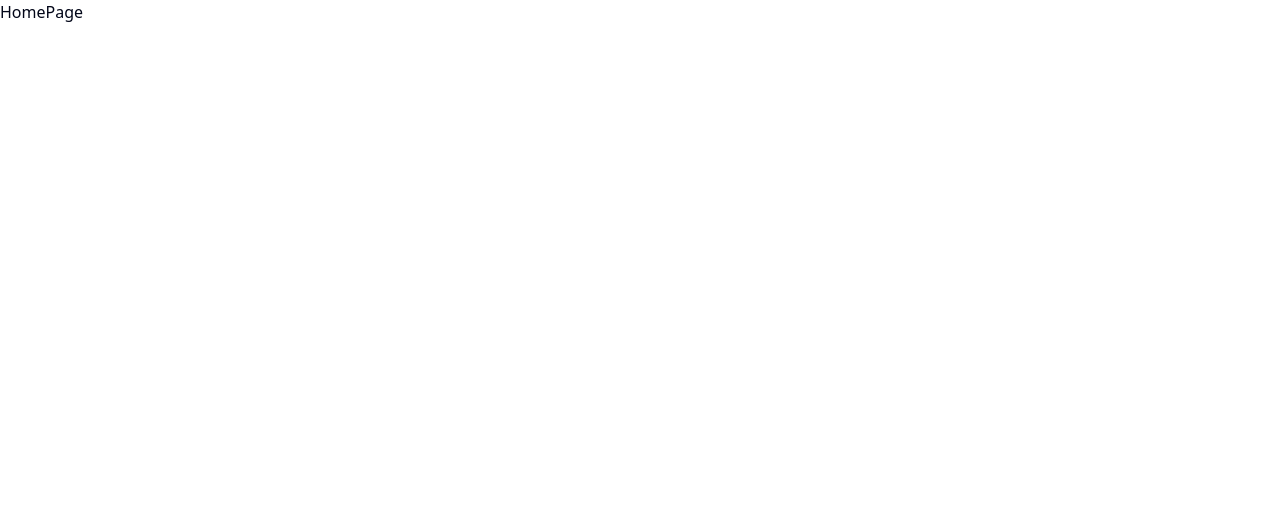
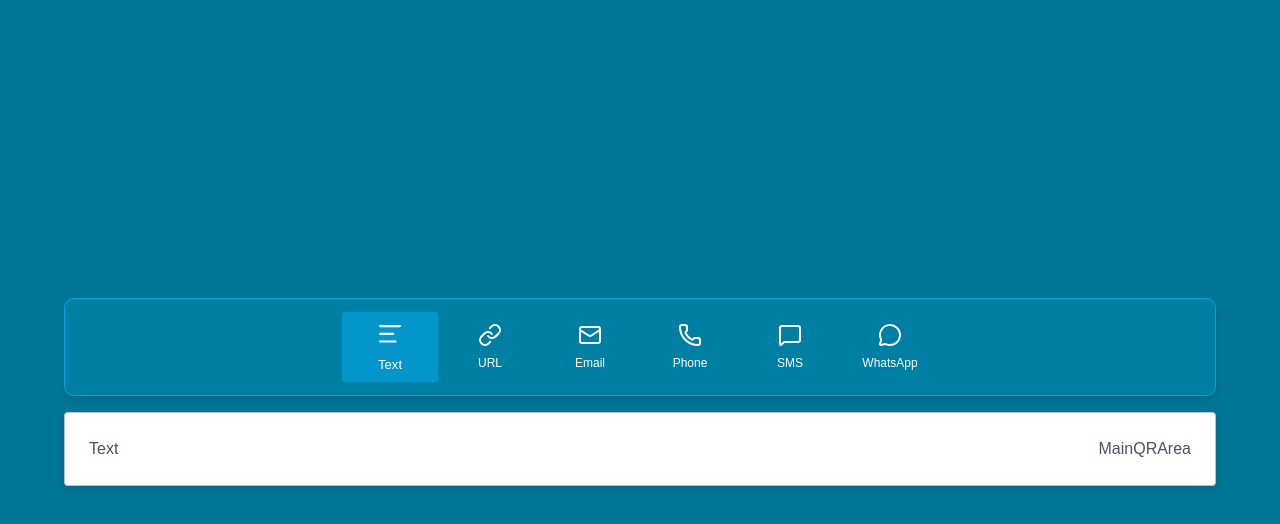
Before and after one commit to rijanniraula/qrcraft, a React (Vite) app: page / in a window 1280 px wide. Shown: the top 524 px of the page. Built offline with nearby package versions, Linux system fonts and the light colour scheme.

Commit message:
type selector and ui theme changes

```diff
--- /dev/null
+++ b/src/components/MainQRArea.tsx
@@ -0,0 +1,5 @@
+const MainQRArea = () => {
+  return <div>MainQRArea</div>;
+};
+
+export default MainQRArea;
--- /dev/null
+++ b/src/components/QRFormSection.tsx
@@ -0,0 +1,17 @@
+import { QR_TYPES } from "@/lib/constants";
+
+const QRFormSection = ({
+  selectedQRType,
+}: {
+  selectedQRType: (typeof QR_TYPES)[number] | null;
+}) => {
+  return (
+    <div>
+      <div>
+        <h1>{selectedQRType?.name}</h1>
+      </div>
+    </div>
+  );
+};
+
+export default QRFormSection;
--- /dev/null
+++ b/src/components/QRTypeSelector.tsx
@@ -0,0 +1,39 @@
+import { QR_TYPES } from "@/lib/constants";
+import { CardCustom } from "./common/CardCustom";
+import { Button } from "./ui/button";
+import { cn } from "@/lib/utils";
+
+const QRTypeSelector = ({
+  selectedQRType,
+  setSelectedQRType,
+}: {
+  selectedQRType: (typeof QR_TYPES)[number];
+  setSelectedQRType: (type: (typeof QR_TYPES)[number]) => void;
+}) => {
+  return (
+    <CardCustom
+      title=""
+      description=""
+      className="w-full max-w-6xl p-4 border-accent bg-accent/20"
+    >
+      <div className="flex items-center justify-center gap-3">
+        {QR_TYPES.map((type) => (
+          <Button
+            key={type.id}
+            variant="ghost"
+            className={cn(
+              "flex flex-col items-center justify-center gap-2 h-fit w-22 text-white cursor-pointer ",
+              selectedQRType?.id === type.id && "bg-accent/60 scale-110"
+            )}
+            onClick={() => setSelectedQRType(type)}
+          >
+            <type.icon className="size-6" />
+            <h1 className="text-xs font-medium">{type.name}</h1>
+          </Button>
+        ))}
+      </div>
+    </CardCustom>
+  );
+};
+
+export default QRTypeSelector;
--- a/src/components/common/CardCustom.tsx
+++ b/src/components/common/CardCustom.tsx
@@ -12,18 +12,21 @@ export const CardCustom = ({
   className,
   children,
 }: {
-  title: string;
-  description: string;
+  title?: string;
+  description?: string;
   className?: string;
   children: React.ReactNode;
 }) => {
   return (
     <Card className={className}>
-      <CardHeader>
-        <CardTitle>{title}</CardTitle>
-        <CardDescription>{description}</CardDescription>
-      </CardHeader>
-      <CardContent className="p-6">{children}</CardContent>
+      {title ||
+        (description && (
+          <CardHeader>
+            {title && <CardTitle>{title}</CardTitle>}
+            {description && <CardDescription>{description}</CardDescription>}
+          </CardHeader>
+        ))}
+      <CardContent>{children}</CardContent>
     </Card>
   );
 };
--- a/src/components/ui/button.tsx
+++ b/src/components/ui/button.tsx
@@ -1,11 +1,11 @@
-import * as React from "react"
-import { Slot } from "@radix-ui/react-slot"
-import { cva, type VariantProps } from "class-variance-authority"
+import * as React from "react";
+import { Slot } from "@radix-ui/react-slot";
+import { cva, type VariantProps } from "class-variance-authority";
 
-import { cn } from "@/lib/utils"
+import { cn } from "@/lib/utils";
 
 const buttonVariants = cva(
-  "inline-flex items-center justify-center gap-2 whitespace-nowrap rounded-md text-sm font-medium transition-all disabled:pointer-events-none disabled:opacity-50 [&_svg]:pointer-events-none [&_svg:not([class*='size-'])]:size-4 shrink-0 [&_svg]:shrink-0 outline-none focus-visible:border-ring focus-visible:ring-ring/50 focus-visible:ring-[3px] aria-invalid:ring-destructive/20 dark:aria-invalid:ring-destructive/40 aria-invalid:border-destructive",
+  "cursor-pointer inline-flex items-center justify-center gap-2 whitespace-nowrap rounded-md text-sm font-medium transition-all disabled:pointer-events-none disabled:opacity-50 [&_svg]:pointer-events-none [&_svg:not([class*='size-'])]:size-4 shrink-0 [&_svg]:shrink-0 outline-none focus-visible:border-ring focus-visible:ring-ring/50 focus-visible:ring-[3px] aria-invalid:ring-destructive/20 dark:aria-invalid:ring-destructive/40 aria-invalid:border-destructive",
   {
     variants: {
       variant: {
@@ -17,7 +17,7 @@ const buttonVariants = cva(
         secondary:
           "bg-secondary text-secondary-foreground hover:bg-secondary/80",
         ghost:
-          "hover:bg-accent hover:text-accent-foreground dark:hover:bg-accent/50",
+          "hover:bg-accent/60 hover:text-accent-foreground dark:hover:bg-accent/50",
         link: "text-primary underline-offset-4 hover:underline",
       },
       size: {
@@ -34,7 +34,7 @@ const buttonVariants = cva(
       size: "default",
     },
   }
-)
+);
 
 function Button({
   className,
@@ -44,9 +44,9 @@ function Button({
   ...props
 }: React.ComponentProps<"button"> &
   VariantProps<typeof buttonVariants> & {
-    asChild?: boolean
+    asChild?: boolean;
   }) {
-  const Comp = asChild ? Slot : "button"
+  const Comp = asChild ? Slot : "button";
 
   return (
     <Comp
@@ -54,7 +54,7 @@ function Button({
       className={cn(buttonVariants({ variant, size, className }))}
       {...props}
     />
-  )
+  );
 }
 
-export { Button, buttonVariants }
+export { Button, buttonVariants };
--- a/src/index.css
+++ b/src/index.css
@@ -42,72 +42,174 @@
 }
 
 :root {
-  --radius: 0.625rem;
-  --background: oklch(1 0 0);
-  --foreground: oklch(0.129 0.042 264.695);
+  --background: oklch(0.9578 0.0058 264.5321);
+  --foreground: oklch(0.4355 0.043 279.325);
   --card: oklch(1 0 0);
-  --card-foreground: oklch(0.129 0.042 264.695);
-  --popover: oklch(1 0 0);
-  --popover-foreground: oklch(0.129 0.042 264.695);
-  --primary: oklch(0.208 0.042 265.755);
-  --primary-foreground: oklch(0.984 0.003 247.858);
-  --secondary: oklch(0.968 0.007 247.896);
-  --secondary-foreground: oklch(0.208 0.042 265.755);
-  --muted: oklch(0.968 0.007 247.896);
-  --muted-foreground: oklch(0.554 0.046 257.417);
-  --accent: oklch(0.968 0.007 247.896);
-  --accent-foreground: oklch(0.208 0.042 265.755);
-  --destructive: oklch(0.577 0.245 27.325);
-  --border: oklch(0.929 0.013 255.508);
-  --input: oklch(0.929 0.013 255.508);
-  --ring: oklch(0.704 0.04 256.788);
-  --chart-1: oklch(0.646 0.222 41.116);
-  --chart-2: oklch(0.6 0.118 184.704);
-  --chart-3: oklch(0.398 0.07 227.392);
-  --chart-4: oklch(0.828 0.189 84.429);
-  --chart-5: oklch(0.769 0.188 70.08);
-  --sidebar: oklch(0.984 0.003 247.858);
-  --sidebar-foreground: oklch(0.129 0.042 264.695);
-  --sidebar-primary: oklch(0.208 0.042 265.755);
-  --sidebar-primary-foreground: oklch(0.984 0.003 247.858);
-  --sidebar-accent: oklch(0.968 0.007 247.896);
-  --sidebar-accent-foreground: oklch(0.208 0.042 265.755);
-  --sidebar-border: oklch(0.929 0.013 255.508);
-  --sidebar-ring: oklch(0.704 0.04 256.788);
+  --card-foreground: oklch(0.4355 0.043 279.325);
+  --popover: oklch(0.8575 0.0145 268.4756);
+  --popover-foreground: oklch(0.4355 0.043 279.325);
+  --primary: oklch(0.5547 0.2503 297.0156);
+  --primary-foreground: oklch(1 0 0);
+  --secondary: oklch(0.8575 0.0145 268.4756);
+  --secondary-foreground: oklch(0.4355 0.043 279.325);
+  --muted: oklch(0.906 0.0117 264.5071);
+  --muted-foreground: oklch(0.5471 0.0343 279.0837);
+  --accent: oklch(0.682 0.1448 235.3822);
+  --accent-foreground: oklch(1 0 0);
+  --destructive: oklch(0.5505 0.2155 19.8095);
+  --destructive-foreground: oklch(1 0 0);
+  --border: oklch(0.8083 0.0174 271.1982);
+  --input: oklch(0.8575 0.0145 268.4756);
+  --ring: oklch(0.5547 0.2503 297.0156);
+  --chart-1: oklch(0.5547 0.2503 297.0156);
+  --chart-2: oklch(0.682 0.1448 235.3822);
+  --chart-3: oklch(0.625 0.1772 140.4448);
+  --chart-4: oklch(0.692 0.2041 42.4293);
+  --chart-5: oklch(0.7141 0.1045 33.0967);
+  --sidebar: oklch(0.9335 0.0087 264.5206);
+  --sidebar-foreground: oklch(0.4355 0.043 279.325);
+  --sidebar-primary: oklch(0.5547 0.2503 297.0156);
+  --sidebar-primary-foreground: oklch(1 0 0);
+  --sidebar-accent: oklch(0.682 0.1448 235.3822);
+  --sidebar-accent-foreground: oklch(1 0 0);
+  --sidebar-border: oklch(0.8083 0.0174 271.1982);
+  --sidebar-ring: oklch(0.5547 0.2503 297.0156);
+  --font-sans: Montserrat, sans-serif;
+  --font-serif: Georgia, serif;
+  --font-mono: Fira Code, monospace;
+  --radius: 0.35rem;
+  --shadow-x: 0px;
+  --shadow-y: 4px;
+  --shadow-blur: 6px;
+  --shadow-spread: 0px;
+  --shadow-opacity: 0.12;
+  --shadow-color: hsl(240 30% 25%);
+  --shadow-2xs: 0px 4px 6px 0px hsl(240 30% 25% / 0.06);
+  --shadow-xs: 0px 4px 6px 0px hsl(240 30% 25% / 0.06);
+  --shadow-sm: 0px 4px 6px 0px hsl(240 30% 25% / 0.12),
+    0px 1px 2px -1px hsl(240 30% 25% / 0.12);
+  --shadow: 0px 4px 6px 0px hsl(240 30% 25% / 0.12),
+    0px 1px 2px -1px hsl(240 30% 25% / 0.12);
+  --shadow-md: 0px 4px 6px 0px hsl(240 30% 25% / 0.12),
+    0px 2px 4px -1px hsl(240 30% 25% / 0.12);
+  --shadow-lg: 0px 4px 6px 0px hsl(240 30% 25% / 0.12),
+    0px 4px 6px -1px hsl(240 30% 25% / 0.12);
+  --shadow-xl: 0px 4px 6px 0px hsl(240 30% 25% / 0.12),
+    0px 8px 10px -1px hsl(240 30% 25% / 0.12);
+  --shadow-2xl: 0px 4px 6px 0px hsl(240 30% 25% / 0.3);
+  --tracking-normal: 0em;
+  --spacing: 0.25rem;
 }
 
 .dark {
-  --background: oklch(0.129 0.042 264.695);
-  --foreground: oklch(0.984 0.003 247.858);
-  --card: oklch(0.208 0.042 265.755);
-  --card-foreground: oklch(0.984 0.003 247.858);
-  --popover: oklch(0.208 0.042 265.755);
-  --popover-foreground: oklch(0.984 0.003 247.858);
-  --primary: oklch(0.929 0.013 255.508);
-  --primary-foreground: oklch(0.208 0.042 265.755);
-  --secondary: oklch(0.279 0.041 260.031);
-  --secondary-foreground: oklch(0.984 0.003 247.858);
-  --muted: oklch(0.279 0.041 260.031);
-  --muted-foreground: oklch(0.704 0.04 256.788);
-  --accent: oklch(0.279 0.041 260.031);
-  --accent-foreground: oklch(0.984 0.003 247.858);
-  --destructive: oklch(0.704 0.191 22.216);
-  --border: oklch(1 0 0 / 10%);
-  --input: oklch(1 0 0 / 15%);
-  --ring: oklch(0.551 0.027 264.364);
-  --chart-1: oklch(0.488 0.243 264.376);
-  --chart-2: oklch(0.696 0.17 162.48);
-  --chart-3: oklch(0.769 0.188 70.08);
-  --chart-4: oklch(0.627 0.265 303.9);
-  --chart-5: oklch(0.645 0.246 16.439);
-  --sidebar: oklch(0.208 0.042 265.755);
-  --sidebar-foreground: oklch(0.984 0.003 247.858);
-  --sidebar-primary: oklch(0.488 0.243 264.376);
-  --sidebar-primary-foreground: oklch(0.984 0.003 247.858);
-  --sidebar-accent: oklch(0.279 0.041 260.031);
-  --sidebar-accent-foreground: oklch(0.984 0.003 247.858);
-  --sidebar-border: oklch(1 0 0 / 10%);
-  --sidebar-ring: oklch(0.551 0.027 264.364);
+  --background: oklch(0.2155 0.0254 284.0647);
+  --foreground: oklch(0.8787 0.0426 272.2767);
+  --card: oklch(0.2429 0.0304 283.911);
+  --card-foreground: oklch(0.8787 0.0426 272.2767);
+  --popover: oklch(0.4037 0.032 280.152);
+  --popover-foreground: oklch(0.8787 0.0426 272.2767);
+  --primary: oklch(0.7871 0.1187 304.7693);
+  --primary-foreground: oklch(0.2429 0.0304 283.911);
+  --secondary: oklch(0.4765 0.034 278.643);
+  --secondary-foreground: oklch(0.8787 0.0426 272.2767);
+  --muted: oklch(0.2973 0.0294 276.2144);
+  --muted-foreground: oklch(0.751 0.0396 273.932);
+  --accent: oklch(0.8467 0.0833 210.2545);
+  --accent-foreground: oklch(0.2429 0.0304 283.911);
+  --destructive: oklch(0.7556 0.1297 2.7642);
+  --destructive-foreground: oklch(0.2429 0.0304 283.911);
+  --border: oklch(0.324 0.0319 281.9784);
+  --input: oklch(0.324 0.0319 281.9784);
+  --ring: oklch(0.7871 0.1187 304.7693);
+  --chart-1: oklch(0.7871 0.1187 304.7693);
+  --chart-2: oklch(0.8467 0.0833 210.2545);
+  --chart-3: oklch(0.8577 0.1092 142.7153);
+  --chart-4: oklch(0.8237 0.1015 52.6294);
+  --chart-5: oklch(0.9226 0.0238 30.4919);
+  --sidebar: oklch(0.1828 0.0204 284.2039);
+  --sidebar-foreground: oklch(0.8787 0.0426 272.2767);
+  --sidebar-primary: oklch(0.7871 0.1187 304.7693);
+  --sidebar-primary-foreground: oklch(0.2429 0.0304 283.911);
+  --sidebar-accent: oklch(0.8467 0.0833 210.2545);
+  --sidebar-accent-foreground: oklch(0.2429 0.0304 283.911);
+  --sidebar-border: oklch(0.4037 0.032 280.152);
+  --sidebar-ring: oklch(0.7871 0.1187 304.7693);
+  --font-sans: Montserrat, sans-serif;
+  --font-serif: Georgia, serif;
+  --font-mono: Fira Code, monospace;
+  --radius: 0.35rem;
+  --shadow-x: 0px;
+  --shadow-y: 4px;
+  --shadow-blur: 6px;
+  --shadow-spread: 0px;
+  --shadow-opacity: 0.12;
+  --shadow-color: hsl(240 30% 25%);
+  --shadow-2xs: 0px 4px 6px 0px hsl(240 30% 25% / 0.06);
+  --shadow-xs: 0px 4px 6px 0px hsl(240 30% 25% / 0.06);
+  --shadow-sm: 0px 4px 6px 0px hsl(240 30% 25% / 0.12),
+    0px 1px 2px -1px hsl(240 30% 25% / 0.12);
+  --shadow: 0px 4px 6px 0px hsl(240 30% 25% / 0.12),
+    0px 1px 2px -1px hsl(240 30% 25% / 0.12);
+  --shadow-md: 0px 4px 6px 0px hsl(240 30% 25% / 0.12),
+    0px 2px 4px -1px hsl(240 30% 25% / 0.12);
+  --shadow-lg: 0px 4px 6px 0px hsl(240 30% 25% / 0.12),
+    0px 4px 6px -1px hsl(240 30% 25% / 0.12);
+  --shadow-xl: 0px 4px 6px 0px hsl(240 30% 25% / 0.12),
+    0px 8px 10px -1px hsl(240 30% 25% / 0.12);
+  --shadow-2xl: 0px 4px 6px 0px hsl(240 30% 25% / 0.3);
+}
+
+@theme inline {
+  --color-background: var(--background);
+  --color-foreground: var(--foreground);
+  --color-card: var(--card);
+  --color-card-foreground: var(--card-foreground);
+  --color-popover: var(--popover);
+  --color-popover-foreground: var(--popover-foreground);
+  --color-primary: var(--primary);
+  --color-primary-foreground: var(--primary-foreground);
+  --color-secondary: var(--secondary);
+  --color-secondary-foreground: var(--secondary-foreground);
+  --color-muted: var(--muted);
+  --color-muted-foreground: var(--muted-foreground);
+  --color-accent: var(--accent);
+  --color-accent-foreground: var(--accent-foreground);
+  --color-destructive: var(--destructive);
+  --color-destructive-foreground: var(--destructive-foreground);
+  --color-border: var(--border);
+  --color-input: var(--input);
+  --color-ring: var(--ring);
+  --color-chart-1: var(--chart-1);
+  --color-chart-2: var(--chart-2);
+  --color-chart-3: var(--chart-3);
+  --color-chart-4: var(--chart-4);
+  --color-chart-5: var(--chart-5);
+  --color-sidebar: var(--sidebar);
+  --color-sidebar-foreground: var(--sidebar-foreground);
+  --color-sidebar-primary: var(--sidebar-primary);
+  --color-sidebar-primary-foreground: var(--sidebar-primary-foreground);
+  --color-sidebar-accent: var(--sidebar-accent);
+  --color-sidebar-accent-foreground: var(--sidebar-accent-foreground);
+  --color-sidebar-border: var(--sidebar-border);
+  --color-sidebar-ring: var(--sidebar-ring);
+
+  --font-sans: var(--font-sans);
+  --font-mono: var(--font-mono);
+  --font-serif: var(--font-serif);
+
+  --radius-sm: calc(var(--radius) - 4px);
+  --radius-md: calc(var(--radius) - 2px);
+  --radius-lg: var(--radius);
+  --radius-xl: calc(var(--radius) + 4px);
+
+  --shadow-2xs: var(--shadow-2xs);
+  --shadow-xs: var(--shadow-xs);
+  --shadow-sm: var(--shadow-sm);
+  --shadow: var(--shadow);
+  --shadow-md: var(--shadow-md);
+  --shadow-lg: var(--shadow-lg);
+  --shadow-xl: var(--shadow-xl);
+  --shadow-2xl: var(--shadow-2xl);
 }
 
 @layer base {
--- /dev/null
+++ b/src/lib/constants.ts
@@ -0,0 +1,47 @@
+import {
+  LinkIcon,
+  MailIcon,
+  MessageSquareIcon,
+  PhoneIcon,
+  TextIcon,
+  MessageCircleIcon,
+} from "lucide-react";
+
+export const QR_TYPES = [
+  {
+    id: 1,
+    name: "Text",
+    value: "text",
+    icon: TextIcon,
+  },
+  {
+    id: 2,
+    name: "URL",
+    value: "url",
+    icon: LinkIcon,
+  },
+  {
+    id: 3,
+    name: "Email",
+    value: "email",
+    icon: MailIcon,
+  },
+  {
+    id: 4,
+    name: "Phone",
+    value: "phone",
+    icon: PhoneIcon,
+  },
+  {
+    id: 5,
+    name: "SMS",
+    value: "sms",
+    icon: MessageSquareIcon,
+  },
+  {
+    id: 6,
+    name: "WhatsApp",
+    value: "whatsapp",
+    icon: MessageCircleIcon,
+  },
+];
--- a/src/pages/Home/index.tsx
+++ b/src/pages/Home/index.tsx
@@ -1,9 +1,29 @@
+import { CardCustom } from "@/components/common/CardCustom";
+import QRFormSection from "@/components/QRFormSection";
+import QRTypeSelector from "@/components/QRTypeSelector";
+import MainQRArea from "@/components/MainQRArea";
+import { useState } from "react";
+import { QR_TYPES } from "@/lib/constants";
+
 export const HomePage = () => {
+  const [selectedQRType, setSelectedQRType] = useState<
+    (typeof QR_TYPES)[number]
+  >(QR_TYPES[0]);
+
   return (
-    <>
-      <div>
-        <h1>HomePage</h1>
-      </div>
-    </>
+    <div className="flex flex-col items-center justify-center h-screen bg-cyan-700">
+      <QRTypeSelector
+        selectedQRType={selectedQRType}
+        setSelectedQRType={setSelectedQRType}
+      />
+      <CardCustom className="w-full max-w-6xl m-4 rounded-md">
+        <div className="space-y-4">
+          <div className="flex items-start justify-between gap-4">
+            <QRFormSection selectedQRType={selectedQRType} />
+            <MainQRArea />
+          </div>
+        </div>
+      </CardCustom>
+    </div>
   );
 };
```
